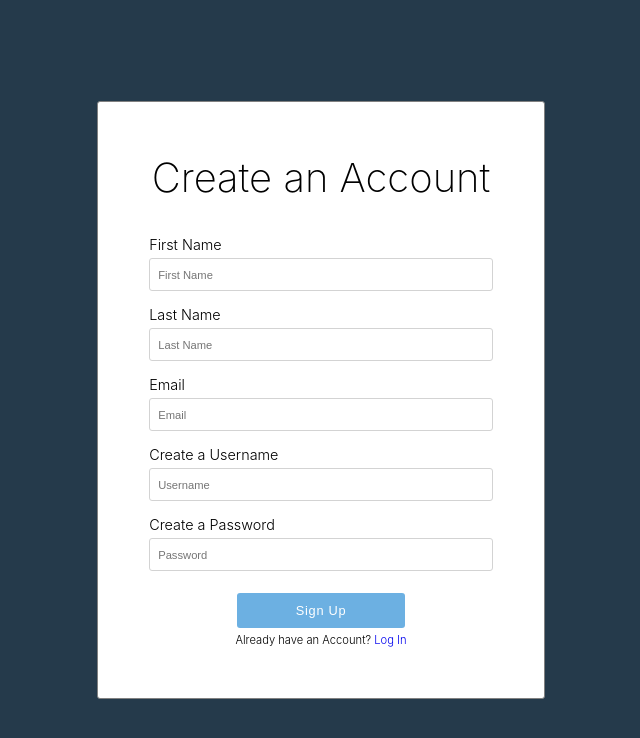
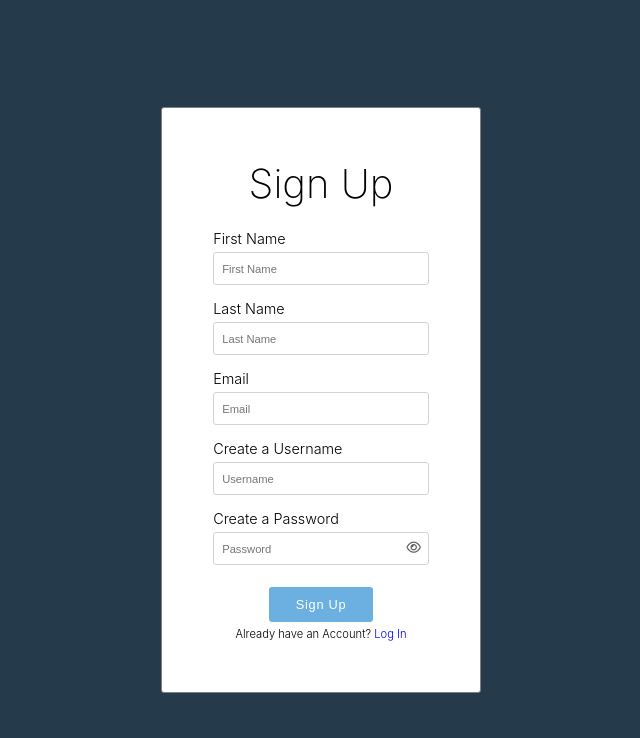
Before and after one commit to Neighborhood-Library/FrontEnd, a React (Create React App) app: page / in a window 1280 px wide. Shown: the top 738 px of the page, without its empty margins (319-959 px from the left). Built offline with nearby package versions, Linux system fonts and the light colour scheme.

Commit message:
added showpassword toggle and fontawesome dependencies and script

```diff
--- a/package.json
+++ b/package.json
@@ -5,7 +5,6 @@
   "dependencies": {
     "react": "^16.11.0",
     "react-dom": "^16.11.0",
-    "react-fontawesome": "^1.6.1",
     "react-scripts": "3.2.0"
   },
   "scripts": {
@@ -28,5 +27,9 @@
       "last 1 firefox version",
       "last 1 safari version"
     ]
+  },
+  "devDependencies": {
+    "@fortawesome/fontawesome-svg-core": "^1.2.25",
+    "@fortawesome/fontawesome-free": "^5.11.2"
   }
 }
--- a/public/index.html
+++ b/public/index.html
@@ -15,6 +15,7 @@
       user's mobile device or desktop. See https://developers.google.com/web/fundamentals/web-app-manifest/
     -->
     <link rel="manifest" href="%PUBLIC_URL%/manifest.json" />
+    <script src="https://use.fontawesome.com/3355495241.js"></script>
     <!--
       Notice the use of %PUBLIC_URL% in the tags above.
       It will be replaced with the URL of the `public` folder during the build.
--- a/src/App.css
+++ b/src/App.css
@@ -14,7 +14,7 @@
 }
 
 .form-container {
-  width: 35%;
+  width: 25%;
   display: flex;
   flex-direction: column;
   padding: 4% 4%;
@@ -74,6 +74,10 @@ input::placeholder {
   width: 100%;
 }
 
+.password {
+  position: relative;
+}
+
 .sumbit-signup {
   width: 100%;
   display: flex;
@@ -114,9 +118,11 @@ input::placeholder {
 
 .password-icon {
   position: absolute;
-  top: 20px;
-  right: 5px;
+  color: #615e61;
+  top: 32px;
+  right: 8px;
   cursor: pointer;
+  font-size: 0.8rem;
 }
 
 /* End Registration css */
--- a/src/components/RegisterForm.js
+++ b/src/components/RegisterForm.js
@@ -6,8 +6,10 @@ export default class RegisterForm extends React.Component {
     lastName: '',
     email: '',
     username: '',
-    password: ''
+    password: '',
+    showPassword: false
   };
+
   handleSubmit = e => {
     e.preventDefault();
   };
@@ -18,11 +20,17 @@ export default class RegisterForm extends React.Component {
     this.setState({ [name]: value }, () => console.log(this.state));
   };
 
+  togglePassword = () => {
+    const { showPassword } = this.state;
+    this.setState({ showPassword: !showPassword });
+  };
+
   render() {
+    const { showPassword } = this.state;
     return (
       <div className='container'>
         <div className='form-container'>
-          <h1>Create an Account</h1>
+          <h1>Sign Up</h1>
           <form className='form-content' onSubmit={this.handleSubmit}>
             <div className='firstName'>
               <label htmlFor='firstName'>First Name</label>
@@ -30,6 +38,7 @@ export default class RegisterForm extends React.Component {
                 type='text'
                 placeholder='First Name'
                 name='firstName'
+                value={this.state.firstName}
                 onChange={e => this.handleChange(e)}
               />
             </div>
@@ -39,6 +48,7 @@ export default class RegisterForm extends React.Component {
                 type='text'
                 placeholder='Last Name'
                 name='lastName'
+                value={this.state.lastName}
                 onChange={this.handleChange}
               />
             </div>
@@ -48,6 +58,7 @@ export default class RegisterForm extends React.Component {
                 type='email'
                 placeholder='Email'
                 name='email'
+                value={this.state.email}
                 onChange={this.handleChange}
               />
             </div>
@@ -57,16 +68,23 @@ export default class RegisterForm extends React.Component {
                 type='text'
                 placeholder='Username'
                 name='username'
+                value={this.state.username}
                 onChange={this.handleChange}
               />
             </div>
             <div className='password'>
               <label htmlFor='password'>Create a Password</label>
               <input
-                type='password'
+                type={showPassword ? 'text' : 'password'}
                 placeholder='Password'
                 name='password'
                 onChange={this.handleSubmit}
+              />
+              <i
+                className={`fa ${
+                  showPassword ? 'fa-eye-slash' : 'fa-eye'
+                } password-icon`}
+                onClick={this.togglePassword}
               />
             </div>
             <div className='sumbit-signup'>
```
Also changed, not shown: 1 other file (tests, documents, lock files or other folders).
